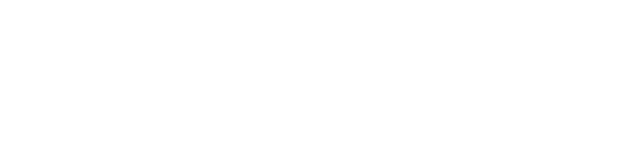
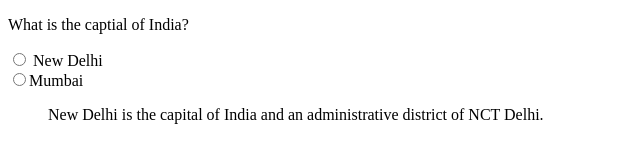
Before and after one commit to acciojob/trivia-ReevaAcciojob998, a website: page main.html in a window 1280 px wide. Shown: the whole page, without its empty margins (0-640 px from the left). Drawn offline with Linux system fonts and the light colour scheme.

Commit message:
created a submission

```diff
--- a/main.html
+++ b/main.html
@@ -10,7 +10,19 @@
 	<!-- the entire body must be written by student -->
     <script type="text/javascript" src="./script.js">
 </script>
-
+	<form>
+		<p>What is the captial of India?</p>
+		<label>
+			<input type="radio" name="capital" value="New Delhi"> New Delhi
+		</label>
+		<br>
+		<label>
+		<input type="radio" name="capital" value="Mumbai">Mumbai		</label>
+	</label>
+	</form>
+	<blockquote cite="https://en.wikipedia.org/wiki/New_Delhi">
+        New Delhi is the capital of India and an administrative district of NCT Delhi.
+	</blockquote>
 </body>
 
 </html>
```
